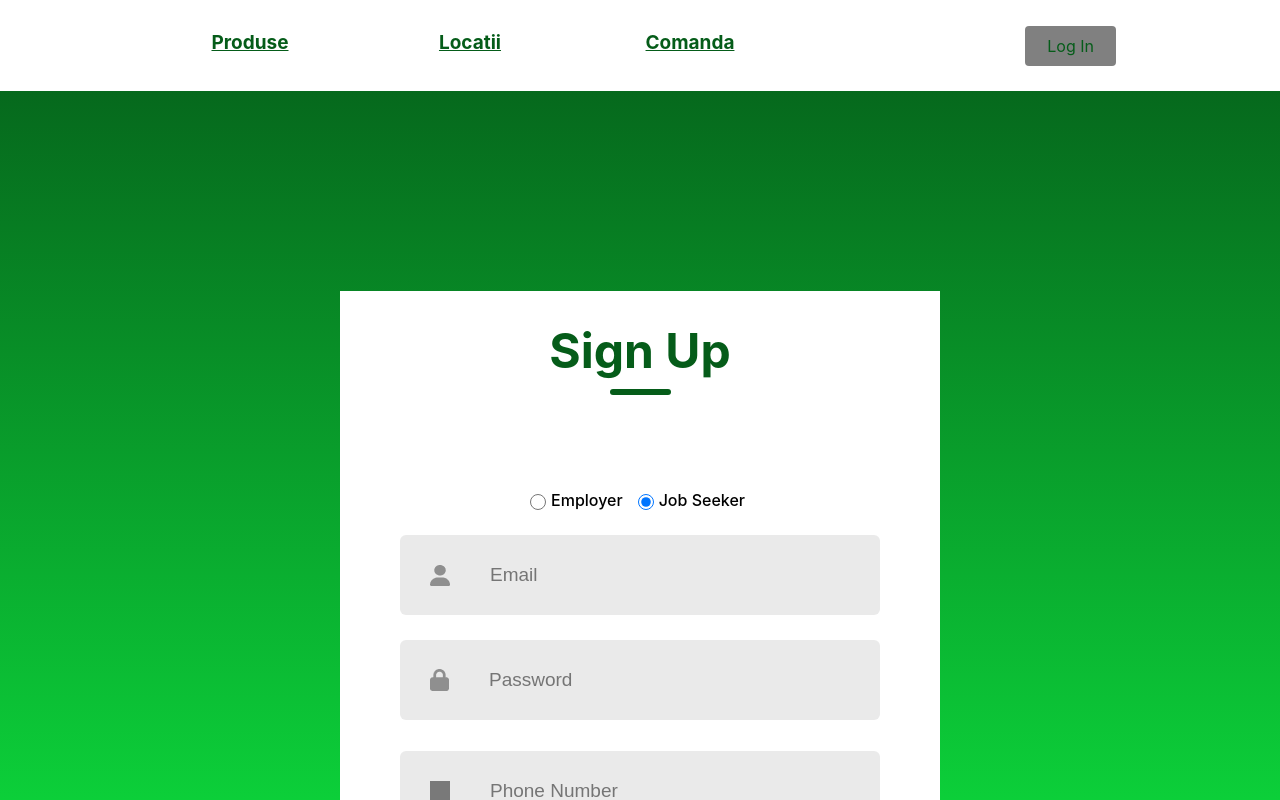
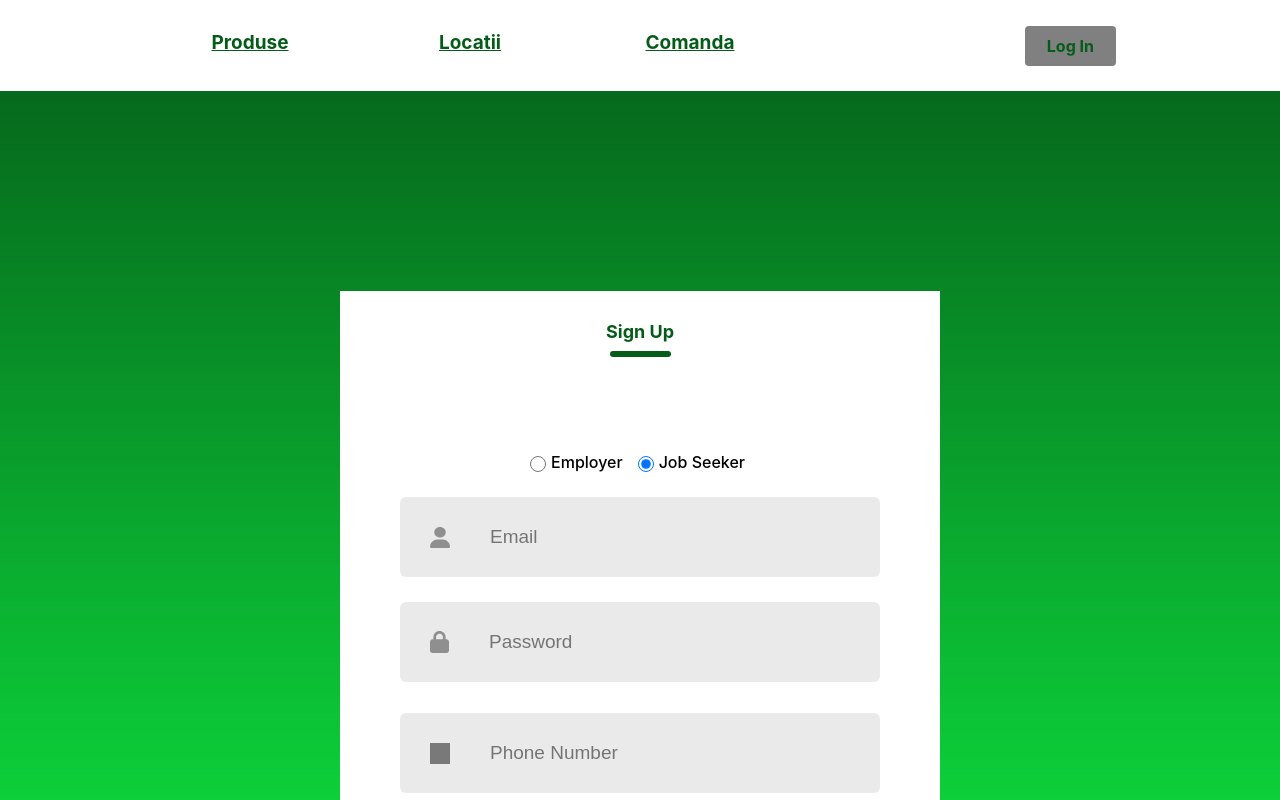
Before and after one commit to BVancea25/JobProject-Client-App, a React (Create React App) app: page /register in a window 1280 px wide. Shown: the top 800 px of the page. Built offline with nearby package versions, Linux system fonts and the light colour scheme.

Commit message:
navbar debugging

```diff
--- a/src/App.js
+++ b/src/App.js
@@ -7,7 +7,10 @@
 
 import Navbar from './components/NavBar/NavBar';
 
+
 function App() {
+
+
   return (
     <div className="App">
 
--- a/src/components/JobComponents/JobList.jsx
+++ b/src/components/JobComponents/JobList.jsx
@@ -2,6 +2,7 @@
 import React from 'react';
 import "../../styles/Job/JobListingPage.css"
 import { Link } from 'react-router-dom';
+import "../../styles/Job/JobListingPage.css"
 
 function JobList({ jobs, searchQuery }) {
 
@@ -19,11 +20,10 @@
     <div className='job-list'>
       {filteredJobs.map((job) => (
         <div className='job-card' key={job.jobId}>
-          <p>{job.jobId}</p>
-          <h3>{job.jobTitle}</h3>
-          <p>Company: {job.user.companyName}</p>
-          <p>Requirements: {job.jobRequirements}</p>
-          {localStorage.getItem("jwt")!==""?<Link to={`/job/${job.jobId}`}>View Details</Link>:<Link to={`/register`}>Log In</Link>}
+          <h3 className='text'>{job.jobTitle}</h3>
+          <p className='text'>Company: {job.user.companyName}</p>
+          <p className='text'>Requirements: {job.jobRequirements}</p>
+          {localStorage.getItem("jwt")!==null?<Link to={`/job/${job.jobId}`}>View Details</Link>:<Link to={`/register`}>Log In</Link>}
         </div>
       ))}
     </div>
--- a/src/components/JobComponents/JobListingPage.jsx
+++ b/src/components/JobComponents/JobListingPage.jsx
@@ -36,7 +36,7 @@
   return (
     <div className='job-listing-page'>
 
-      <h1>Available Jobs</h1>
+      <h1 className='page-title'>Available Jobs</h1>
       <SearchBar onSearch={setSearchQuery} />
       <JobList jobs={jobs} searchQuery={searchQuery} />
       <ToastContainer autoClose={3000}/>
--- a/src/components/Login.jsx
+++ b/src/components/Login.jsx
@@ -1,4 +1,4 @@
-import React, { Component, useState } from 'react';
+import React, { useState } from 'react';
 import '../styles/Login.css'
 import user_icon from '../assets/person.png'
 import axios from 'axios';
@@ -74,8 +74,7 @@
 
                 const jwt=response.data.jwt;
                 const userRole=response.data.role;
-                console.log(userRole);
-                console.log(response);
+
                 if(jwt){
                     localStorage.setItem("jwt", 'Bearer ' + jwt);
                     localStorage.setItem("LoginMessage","Logged in successfuly");
--- a/src/components/Logout.jsx
+++ b/src/components/Logout.jsx
@@ -1,20 +1,22 @@
 import axios from "axios";
 import { NavBtnLink } from "./NavBar/NavBarElements";
 
-const Logout = () => {
+const Logout = ({logoutCallBack}) => {
 
   const handleLogout = () => {
     axios
       .post("http://localhost:8080/logout")
-      .then(() => {
-        localStorage.removeItem("jwt");
-        localStorage.removeItem("role");
+      .then((res) => {
+        if(res.status===200){
+          window.localStorage.clear();
+          logoutCallBack();
+        }
       })
       .catch((err) => {
         console.log(err);
+        window.localStorage.clear();
       });
   };
-
   return (
     <NavBtnLink to="/" onClick={handleLogout}>
       Logout
--- a/src/components/NavBar/NavBar.jsx
+++ b/src/components/NavBar/NavBar.jsx
@@ -10,18 +10,16 @@
 import Logout from '../Logout';
 
 function Navbar(){
-  const role=localStorage.getItem("role");
-  const [isAuth,setAuth]=useState('no');
+  const [role,setRole]=useState('');
   useEffect(()=>{
+   if(localStorage.getItem("role")){
+    setRole(localStorage.getItem("role"));
+   }
+  },[])
 
-      if(role==="[USER]" || role==="[EMPLOYER]"){
-        setAuth('yes');
-      }
-
-    }
-  ,[role])
-
-
+  const logoutCallBack=()=>{
+    setRole('');
+  }
   return (
     <>
       <Nav>
@@ -40,9 +38,11 @@
           </NavMenu>
         )}
 
-        {isAuth==='yes' ?(
+
+
+        {role!=='' ?(
           <NavBtn>
-            <Logout/>
+            <Logout setRole={logoutCallBack}/>
           </NavBtn>
         ) : (
           <NavBtn>
--- a/src/components/NavBar/NavBarElements.js
+++ b/src/components/NavBar/NavBarElements.js
@@ -61,5 +61,6 @@
   border: none;
   cursor: pointer;
   text-decoration: none;
+  font-weight:700;
 
 `;
--- a/src/styles/Job/JobListingPage.css
+++ b/src/styles/Job/JobListingPage.css
@@ -17,3 +17,13 @@
     border-radius: 5px;
     background-color: #f9f9f9;
   }
+
+  .page-title{
+    color: #f9f9f9;
+  }
+
+  .text{
+    color: #055c19;
+    font-size: 18px;
+    font-weight: 700;
+}
```
